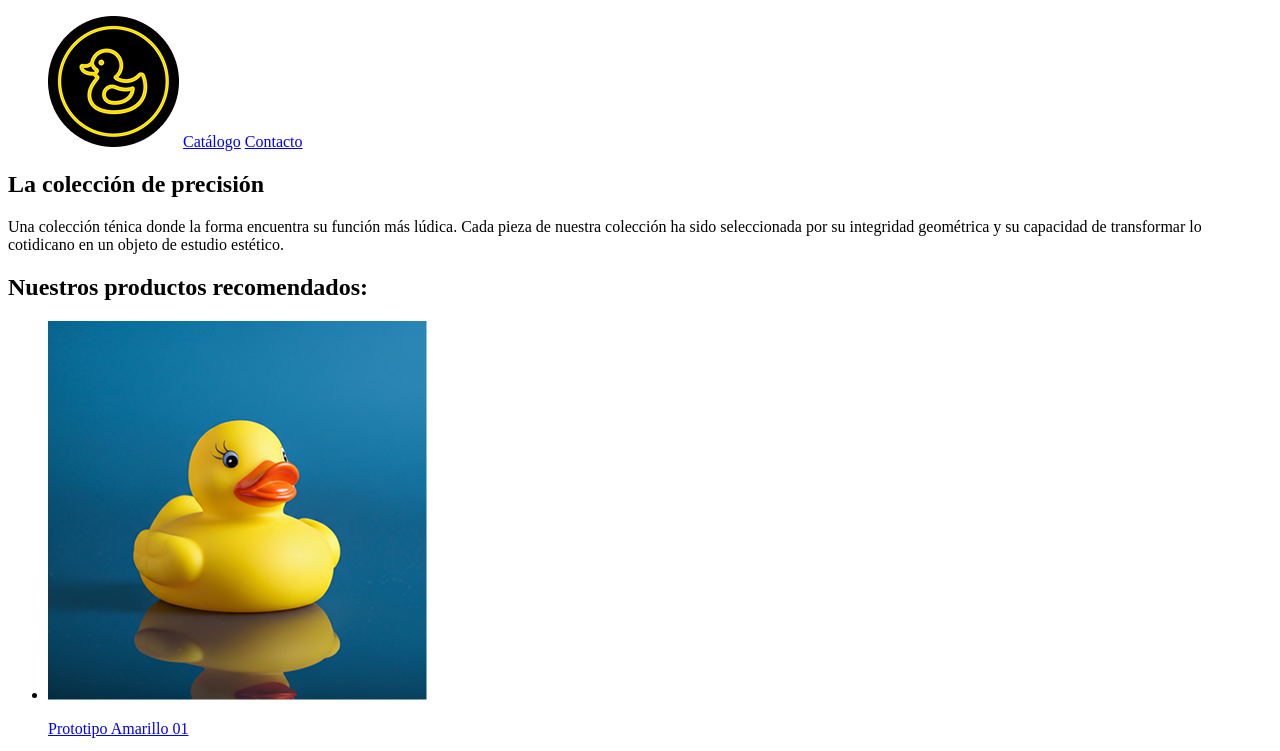
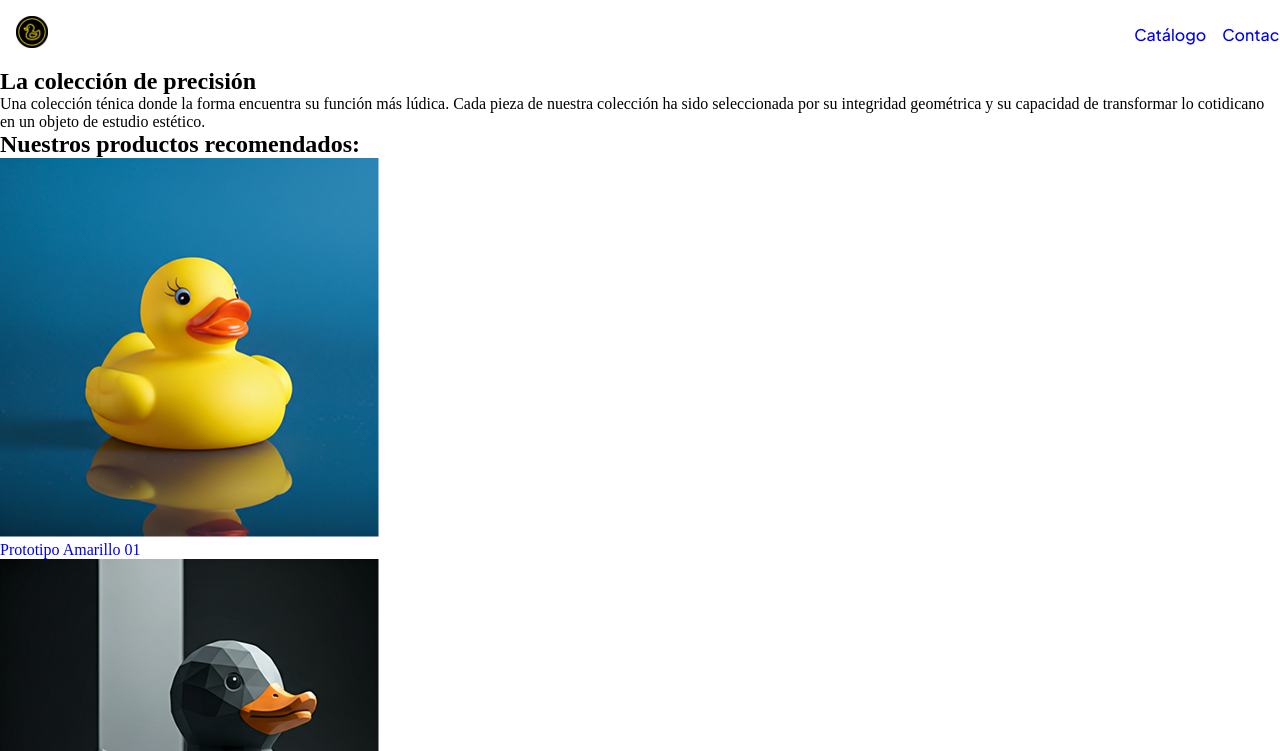
Before and after one commit to IvannaRCA/duck-store-t5, a plain HTML site: page pages/catalogo.html in a window 1280 px wide. Shown: the top 751 px of the page. Drawn offline with Linux system fonts and the light colour scheme.

Commit message:
feat(DUC-75): add navigation bar styles and fonts

```diff
--- /dev/null
+++ b/css/catalogo.css
@@ -0,0 +1,52 @@
+@import url(https://fonts.googleapis.com/css2?family=Be+Vietnam+Pro:ital,wght@0,100;0,200;0,300;0,400;0,500;0,600;0,700;0,800;0,900;1,100;1,200;1,300;1,400;1,500;1,600;1,700;1,800;1,900&family=Plus+Jakarta+Sans:ital,wght@0,200..800;1,200..800&display=swap);
+
+
+header,
+main,
+footer,
+section {
+    width: 100%;
+}
+
+body {
+    width: 100%;
+    min-height: 100vh;
+}
+
+
+.header {
+    display: flex;
+    height: 3.5rem;
+    margin: 1rem;
+}
+
+.header__navigation-bar {
+    width: 100%;
+    position: relative;
+    display: flex;
+    justify-content: space-around;
+    align-items: center;
+    gap: 1rem;
+    margin: 1rem;
+}
+
+.navigation-bar__link {
+    display: flex;
+    gap: 1rem;
+    align-items: center;
+}
+.logo {
+    width: 2rem; height: 2rem;
+}
+.navigation-bar__link:nth-child(1) {
+    margin-right: auto;
+}
+
+
+/* FONTS */
+.internal-link {
+    font-family: "Plus Jakarta Sans", sans-serif;
+    font-optical-sizing: auto;
+    font-weight: 500;
+    font-style: normal;
+}
--- /dev/null
+++ b/css/style.css
@@ -0,0 +1,10 @@
+@import url(/css/catalogo.css);
+
+/* CSS RESET */
+* {
+  box-sizing: border-box;
+  padding: 0;
+  margin: 0;
+  text-decoration: none;
+  list-style: none;
+}
--- a/pages/catalogo.html
+++ b/pages/catalogo.html
@@ -5,16 +5,19 @@
     <meta charset="UTF-8">
     <meta name="viewport" content="width=device-width, initial-scale=1.0">
     <title>Document</title>
+    <link rel="stylesheet" href="/css/style.css">
+    <link rel="preconnect" href="https://fonts.googleapis.com">
+    <link rel="preconnect" href="https://fonts.gstatic.com" crossorigin>
 </head>
 
 <body>
     <header>
         <ul class="header__navigation-bar">
-            <a href="/index.html" class="navigation-bar__link"><img src="/assets/Logo Redondo.png"
-                    alt="círculo con fondo negro y sólo líneas amarillas dibujando un círculo y dentro la silueta de un pato"
-                    class="logo"></a>
-            <a href="/pages/catalogo.html" class="navigation-bar__link">Catálogo</a>
-            <a href="/pages/formulario.html" class="navigation-bar__link">Contacto</a>
+            <li class="navigation-bar__link"><a href="/index.html" class="logo-link"><img src="/assets/Logo Redondo.png"
+                        alt="círculo con fondo negro y sólo líneas amarillas dibujando un círculo y dentro la silueta de un pato"
+                        class="logo"></a></li>
+            <li class="navigation-bar__link"><a href="/pages/catalogo.html" class="internal-link">Catálogo</a></li>
+            <li class="navigation-bar__link"><a href="/pages/formulario.html" class="internal-link">Contacto</a></li>
         </ul>
     </header>
     <main class="catalogo__content">
```
Also changed, not shown: style.css (deleted).
